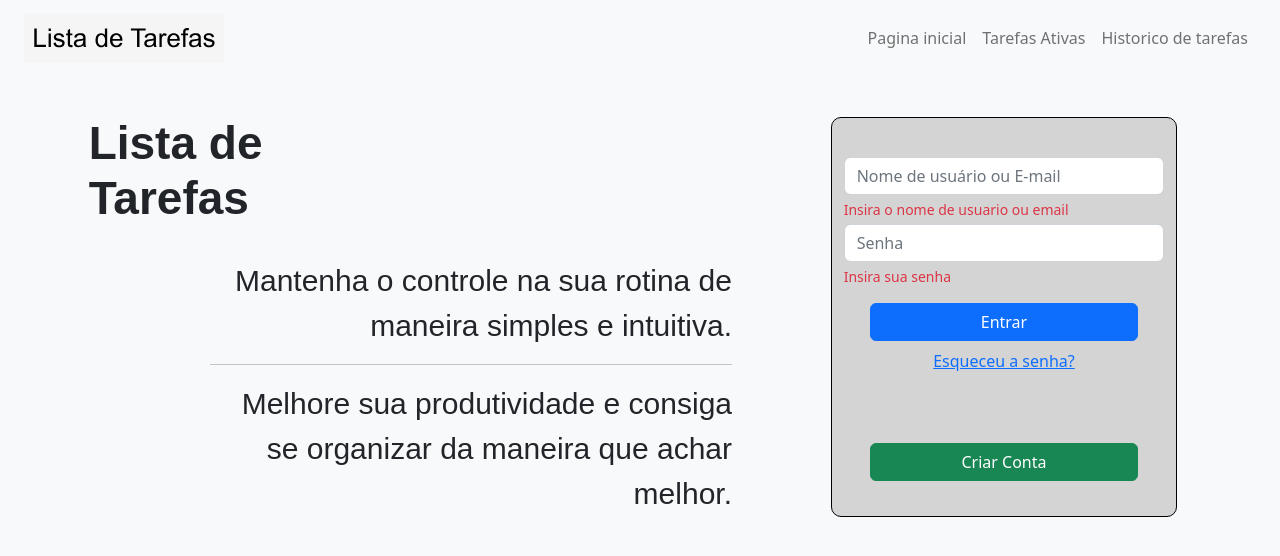
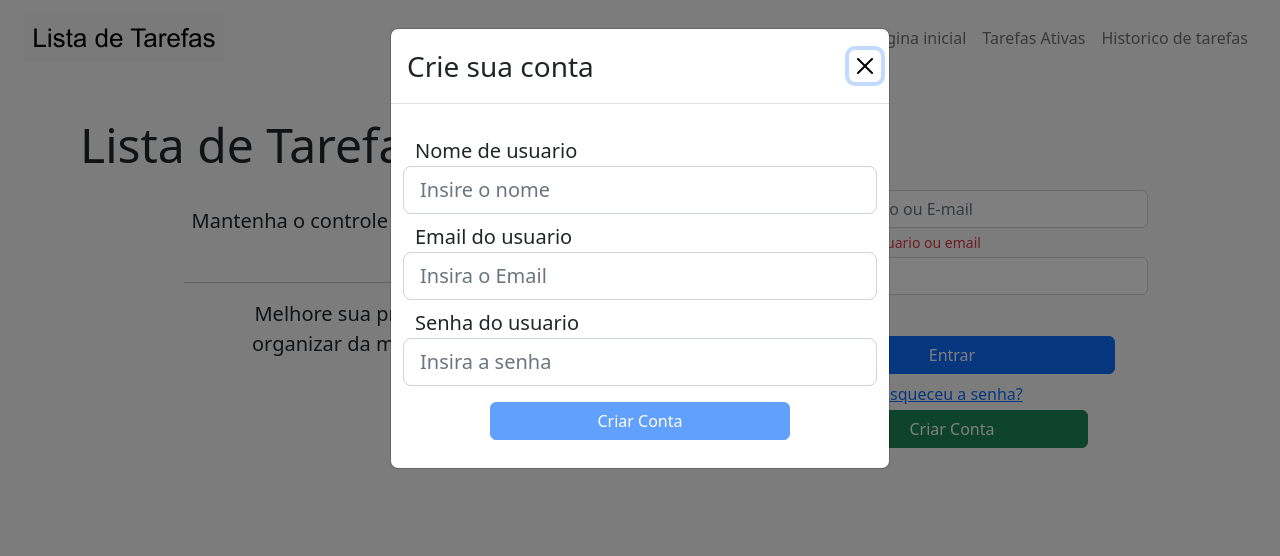
Before and after one commit to Rafael0125/controle-de-tarefas, an Angular app in the folder controleTarefas/: page /login in a window 1280 px wide. Both pictures are taken after a click on the button "Criar Conta". Shown: the top 556 px of the page. Built offline with nearby package versions, Linux system fonts and the light colour scheme.

Commit message:
Criado o formulario de cadastro
Criei o modal do form de cadastro, o modelo de usuario, e atualizei a tela-login

```diff
--- a/controleTarefas/src/app/app-routing.module.ts
+++ b/controleTarefas/src/app/app-routing.module.ts
@@ -9,7 +9,7 @@ import { HistoricoTarefaComponent } from './historico-tarefa/historico-tarefa.co
 import { TelaLoginComponent } from './tela-login/tela-login.component';
 
 const routes: Routes = [
-  {path: '',redirectTo:'tela-inicial', pathMatch:'full'},
+  {path: '',redirectTo:'login', pathMatch:'full'},
   {path: 'tela-inicial',component:TelaInicialComponent},
   {path: 'inserir-tarefa',component:InserirTarefaComponent},
   {path: 'editar-tarefa/:id', component:EditarTarefaComponent},
--- /dev/null
+++ b/controleTarefas/src/app/shared/usuario.model.ts
@@ -0,0 +1,8 @@
+export class Usuario {
+    constructor(
+        public id?:number,
+        public nome?:string,
+        public email?:string,
+        public senha?:string,
+    ){}
+}
--- /dev/null
+++ b/controleTarefas/src/app/tela-login/form-cadastro/form-cadastro.component.html
@@ -0,0 +1,71 @@
+<div >
+
+    <div class="modal-header">
+        <div class="fs-3">
+            Crie sua conta
+        </div>
+        <button type="button" class="btn-close fs-6" aria-label="Fechar" (click)="activeModal.dismiss()">
+        </button>
+
+
+
+    </div>
+
+    <div class="modal-body " >
+        <div class="row p-1">
+            <div class="col-12">
+                <div class="row justify-content-center p-1 my-1">
+
+                    <form #formCadastro="ngForm" class="" > <!-- FormCadastro -->
+
+                        <div class="form-group my-1 row mb-2"> <!-- Usuario // Inicio -->
+                            <label for="nome" class="fs-5" >Nome de usuario</label>
+                            <input class="form-control form-control-lg" type="text" name="nome" id="nome" placeholder="Insire o nome" aria-describedby="usuario-aviso"
+                            [(ngModel)]="usuario.nome" #nome="ngModel" minlength="3" required>
+                           <div *ngIf="nome.errors && (nome.dirty || nome.touched)">  <!-- ngIf -->
+                                <div id="nome-aviso" class="form-text  text-danger">
+                                    <div [hidden]="!nome.errors?.['required']">
+                                        Insira o nome de usuario
+                                    </div>
+                                </div>
+                            </div>
+                        </div> <!-- Usuario // Fim -->
+
+                        <div class="form-group my-1 row my-2"> <!--  Email // Inicio -->
+                            <label for="email" class="fs-5">Email do usuario</label>
+                            <input class="form-control form-control-lg" type="email" name="email" id="email" placeholder="Insira o Email" aria-describedby="email-aviso"
+                            [(ngModel)]="usuario.email" #email="ngModel" minlength="3" required>
+                            <div *ngIf="email.errors && (email.dirty || email.touched)"> <!-- ngIf -->
+                                <div id="email-aviso" class="form-text text-danger">
+                                    <div [hidden]="!email.errors?.['required']"> <!-- [hidden] -->
+                                        Insira o Email do usuario
+                                    </div>
+                                </div>
+                            </div>
+                        </div> <!-- Email // Fim -->
+
+                        <div class="form-group my-1 row mt-2"> <!-- Senha // Inicio -->
+                            <label for="senha" class="fs-5">Senha do usuario</label>
+                            <input class="form-control form-control-lg" type="password" name="senha" id="senha" placeholder="Insira a senha" aria-describedby="senha-aviso"
+                            [(ngModel)]="usuario.senha" #senha="ngModel" minlength="5" required>
+                            <div *ngIf="senha.errors && (senha.dirty || senha.touched)"> <!-- ngIf -->
+                                <div id="senha-aviso" class="form-text text text-danger">
+                                    <div [hidden]="!senha.errors?.['required']"> <!-- [hidden] -->
+                                        Insira a senha do usuario
+                                    </div>
+                                </div>
+                            </div>
+                        </div> <!-- Senha // Fim -->
+
+                        <div class="form-group d-grid gap-2 text-center col-8 offset-2 mt-3">
+                            <button class="btn btn-primary" type="button" [disabled]= "!formCadastro.form.valid">Criar Conta</button>
+                        </div>
+                    </form>
+                </div>
+            </div>
+        </div>
+
+    </div>
+
+
+</div>
--- /dev/null
+++ b/controleTarefas/src/app/tela-login/form-cadastro/form-cadastro.component.ts
@@ -0,0 +1,32 @@
+import { Component, OnInit, ViewChild } from '@angular/core';
+
+import { Usuario } from 'src/app/shared/usuario.model';
+
+import { NgForm } from '@angular/forms';
+import { Router } from '@angular/router';
+
+
+import { NgbActiveModal } from '@ng-bootstrap/ng-bootstrap';
+
+
+@Component({
+  selector: 'app-form-cadastro',
+  templateUrl: './form-cadastro.component.html',
+  styleUrls: ['./form-cadastro.component.css']
+})
+export class FormCadastroComponent implements OnInit{
+  @ViewChild('formCadastro') formCadastro! : NgForm
+
+  public usuario!:Usuario
+
+  constructor(
+    public activeModal: NgbActiveModal,
+
+  ){}
+
+  ngOnInit(): void {
+    this.usuario = new Usuario()
+
+  }
+
+}
--- a/controleTarefas/src/app/tela-login/tela-login.component.css
+++ b/controleTarefas/src/app/tela-login/tela-login.component.css
@@ -3,7 +3,7 @@
     height: 450px;
 }
 
-.letreiro{
+/*.letreiro{
     font-family:Arial, Helvetica, sans-serif;
 }
 .letreiro h1{
@@ -12,19 +12,4 @@
 }
 .letreiro .descricao{
     font-size: 30px;
-}
-
-.formulario-entrada{
-    margin: auto;
-}
-
-#formulario-login{
-    border: 1px solid #000;
-    background-color: #d4d4d4;
-
-    color: #fff;
-    border-radius: 10px;
-    height: 400px;
-    display: grid;
-    align-items: center;
-}
+}*/
--- a/controleTarefas/src/app/tela-login/tela-login.component.html
+++ b/controleTarefas/src/app/tela-login/tela-login.component.html
@@ -1,9 +1,9 @@
 <div class="container-fluid">
     <div class="row linha-central m-1">
-        <div class="col-md-7 letreiro"> <!-- Letreiro -->
+        <div class="col-md-6" > <!-- Letreiro -->
             <div class="row my-1 mt-4 mb-3">
-                <div class="col-md-6 offset-1">
-                    <h1>
+                <div class="col-md-12 offset-1">
+                    <h1 class="display-5 ">
                         Lista de Tarefas
                     </h1>
 
@@ -11,7 +11,7 @@
 
             </div>
             <div class="row mt-4 justify-content-end descricao">
-                <div class="col-md-9 text-end">
+                <div class="col-md-9 text-end fs-5">
                     <p class="">
                         Mantenha o controle na sua rotina de maneira simples e intuitiva.
                     </p>
@@ -22,10 +22,11 @@
                 </div>
             </div>
         </div>
-        <div class="col-md-5 formulario-entrada"> <!-- Formulario de entrada -->
-            <div class="row">
-                <div id="formulario-login" class="col-8 offset-2 " >
-                    <form>
+        <div class="col-md-6 m-auto "> <!-- Formulario de login e cadastro -->
+            <div class="row ">
+                <div class="col-md-8 offset-md-2 " >
+                    <div class="row ">
+                        <form class="" > <!-- FormLogin -->
                             <div class="form-group my-1"> <!-- Usuario - Email // Inicio -->
                                 <input class="form-control" type="text" name="usuario" id="usuario" placeholder="Nome de usuário ou E-mail" aria-describedby="usuario-aviso">
                                 <div> <!-- ngIf *ngIf="titulo.errors && (titulo.dirty || titulo.touched)"-->
@@ -50,16 +51,18 @@
 
                             <div class="d-grid gap-2 form-group text-center col-10 offset-1 mt-3">
                                 <button class="btn btn-primary" type="button">Entrar</button>
-                            <a href="esqueceuSenha">Esqueceu a senha?</a>
+                                <a href="">Esqueceu a senha?</a>
+                            </div>
+
+                            <div class="col-10 offset-1 mt-1">
+                                <div class="d-grid gap-2 form-group text-center col-10 offset-1">
+                                    <button class="btn btn-success" (click)="abrirModalCadastro()" type="button">Criar Conta</button>
+                                </div>
                             </div>
                         </form>
-
-                    <div class="d-grid gap-2 form-group text-center col-10 offset-1">
-                        <button class="btn btn-success" type="button">Criar Conta</button>
                     </div>
                 </div>
             </div>
-
         </div>
     </div>
 </div>
--- a/controleTarefas/src/app/tela-login/tela-login.component.ts
+++ b/controleTarefas/src/app/tela-login/tela-login.component.ts
@@ -1,10 +1,67 @@
-import { Component } from '@angular/core';
+import { Component, OnInit } from '@angular/core';
+import { trigger, state, style, transition, animate } from '@angular/animations';
+
+import { NgbModal } from '@ng-bootstrap/ng-bootstrap';
+import { FormCadastroComponent } from './form-cadastro/form-cadastro.component';
 
 @Component({
   selector: 'app-tela-login',
   templateUrl: './tela-login.component.html',
-  styleUrls: ['./tela-login.component.css']
+  styleUrls: ['./tela-login.component.css'],
+  animations:[
+    trigger('formularios',[
+      state('oculto',style({
+        //opacity:0,
+        transform:'scale(1.2)'
+      })),
+      state('visivel',style({
+        //opacity:1,
+        transform:'scale(1)'
+
+      })),
+      transition('oculto <=> visivel',animate('1s ease-in'))
+    ])
+  ]
 })
-export class TelaLoginComponent {
+export class TelaLoginComponent implements OnInit {
+
+  // Controle Animação
+  public formLogin:string ='visivel'
+  public formCadastro:string ='oculto'
+
+  public formAtivo:boolean = true
+
+
+
+
+  constructor(
+    public modalService: NgbModal
+  ){ }
+
+  ngOnInit(): void {
+
+  }
+
+  public logicaAnimacao():void{
+    if(this.formLogin === 'visivel'){
+      this.formLogin = 'oculto'
+      this.formCadastro = 'visivel'
+      //this.formAtivo = false
+
+    } else {
+      this.formLogin = 'visivel'
+      this.formCadastro = 'oculto'
+      //this.formAtivo = true
+    }
+  }
+
+
+  abrirModalCadastro(){
+    const modalRef = this.modalService.open(FormCadastroComponent)
+  }
+
+
+
+
 
 }
```
Also changed, not shown: controleTarefas/src/app/app.module.ts (+8 -3 lines), controleTarefas/src/app/tela-login/form-cadastro/form-cadastro.component.css (added), 1 other file (tests, documents, lock files or other folders). Lines whose indentation alone changed are shown as unchanged.
